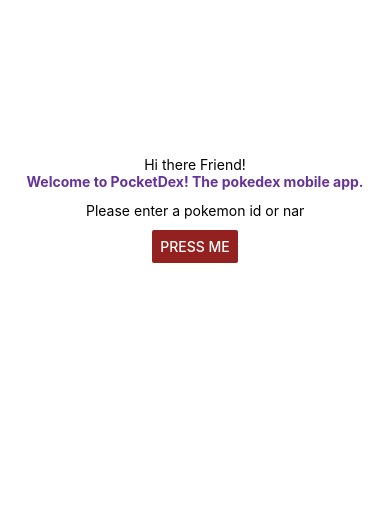
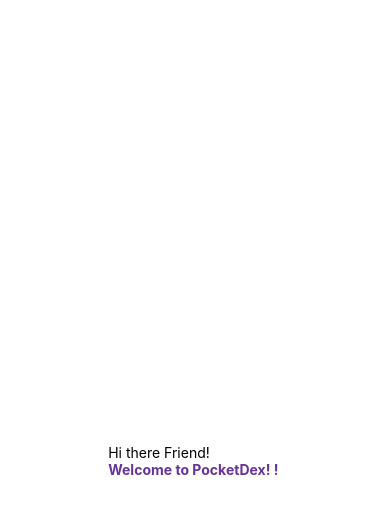
Before and after one commit to medhatnar/pocketdex, a React Native app: screen / in a window 390 px wide. Shown: the top 514 px of the page. Built offline with nearby package versions, Linux system fonts and the light colour scheme.

Commit message:
got it to import

```diff
--- a/App.js
+++ b/App.js
@@ -1,20 +1,20 @@
 import React, { Component } from 'react';
+import Greeting from './Greeting.js';
 import { StyleSheet, Text, View, Button, TouchableOpacity, TextInput, FlatList, ScrollView, Image, Alert } from 'react-native';
 
-class PersonalGreeting extends Component {
-  render() {
-    return (
-      <Text style={{color:this.props.color}}>Hi there {this.props.name}</Text>
-    )
-  }
-}
+// class PersonalGreeting extends Component {
+//   render() {
+//     return (
+//       <Text style={{color:this.props.color}}>Hi there {this.props.name}</Text>
+//     )
+//   }
+// }
 
 class PokemonEntry extends Component {
   constructor(props) {
     super(props);
   }
   render() {
-    console.log(this.props)
     return (
       <View>
       <Text>Name: {this.props.name}</Text>
@@ -24,68 +24,69 @@
     )
   }
 }
+//
+// class Greeting extends Component {
+//   constructor(props) {
+//     super(props);
+//
+//     this.state = {
+//       poke: { name: '', type: '', image: ''},
+//       data: []
+//     }
+// }
+//
+// addToDatabase () {
+//   this.setState({data : [...this.state.data, this.state.poke]});
+// }
+//
+// getPokemonData (pokemon) {
+//   return fetch(`https://pokeapi.co/api/v2/pokemon/${pokemon.toLowerCase()}`)
+//     .then((response) => response.json())
+//     .then((responseJson) => {
+//
+//       const type = responseJson.types[0].type.name;
+//       const image = responseJson.sprites.front_default;
+//       const pokeName = responseJson.name;
+//       this.setState({poke: { name: pokeName, type, image }})
+//       this.addToDatabase();
+//     })
+//     .catch((err) => {
+//       Alert.alert('You have not entered a valid id or name.')
+//     });
+//
+// }
 
-class Greeting extends Component {
-  constructor(props) {
-    super(props);
-
-    this.state = {
-      poke: { name: '', type: '', image: ''},
-      data: []
-    }
-}
-
-addToDatabase () {
-  this.setState({data : [...this.state.data, this.state.poke]});
-}
-
-getPokemonData (pokemon) {
-  return fetch(`https://pokeapi.co/api/v2/pokemon/${pokemon.toLowerCase()}`)
-    .then((response) => response.json())
-    .then((responseJson) => {
-
-      const type = responseJson.types[0].type.name;
-      const image = responseJson.sprites.front_default;
-      const pokeName = responseJson.name;
-      this.setState({poke: { name: pokeName, type, image }})
-      this.addToDatabase();
-    })
-    .catch((err) => {
-      Alert.alert('You have not entered a valid id or name.')
-    });
-
-}
-
-  render() {
-    return (
-      <View style={styles.container}>
-      <PersonalGreeting name='Friend!' />
-      <Text style={{color:'rebeccapurple', fontWeight: "bold"}} >Welcome to { this.props.webSiteName } The pokedex mobile app.</Text>
-      <TextInput
-              style={{height: 40}}
-              placeholder='Please enter a pokemon id or name!'
-              onChangeText={(poke) => this.setState({poke: { name: poke }})}
-              ref={input => { this.textInput = input }}
-            />
-        <TouchableOpacity activeOpacity={1}>
-          <Button
-            color='#93211f'
-            onPress={() => {
-              this.getPokemonData(this.state.poke.name);
-              this.textInput.clear()
-            }}
-            title="Press Me"
-          />
-          </TouchableOpacity>
-          <FlatList
-                   data={this.state.data}
-                   renderItem={({item}) =>  <PokemonEntry key={item.id} {...item}/>}
-                   keyExtractor={(item, index) => index}
-          />
-      </View>
-    );
-  }
-};
+//   render() {
+//     return (
+//       <View style={styles.container}>
+//       <PersonalGreeting name='Friend!' />
+//       <Text style={{color:'rebeccapurple', fontWeight: "bold"}} >Welcome to { this.props.webSiteName } The pokedex mobile app.</Text>
+//       <TextInput
+//               style={{height: 40}}
+//               placeholder='Please enter a pokemon id or name!'
+//               onChangeText={(poke) => this.setState({poke: { name: poke }})}
+//               ref={input => { this.textInput = input }}
+//             />
+//         <TouchableOpacity activeOpacity={1}>
+//           <Button
+//             color='#93211f'
+//             onPress={() => {
+//               this.getPokemonData(this.state.poke.name);
+//               this.textInput.clear()
+//             }}
+//             title="Press Me"
+//           />
+//           </TouchableOpacity>
+//           <FlatList
+//                    data={this.state.data}
+//                    renderItem={({item}) =>  <PokemonEntry key={item.id} {...item}/>}
+//                    keyExtractor={(item, index) => index}
+//           />
+//           <PokemonEntry />
+//       </View>
+//     );
+//   }
+// };
 
 export default class App extends React.Component {
   render() {
--- a/Greeting.jsx
+++ b/Greeting.js
@@ -14,7 +14,7 @@
     return (
       <View>
       <PersonalGreeting name='Friend!' />
-      <Text style={{color:'rebeccapurple', fontWeight: "bold"}} >Welcome to { this.props.webSiteName } ! This mobile app provides a visual representation of a locations air quality.</Text>
+      <Text style={{color:'rebeccapurple', fontWeight: "bold"}} >Welcome to { this.props.webSiteName } ! </Text>
       </View>
     );
   }
```
